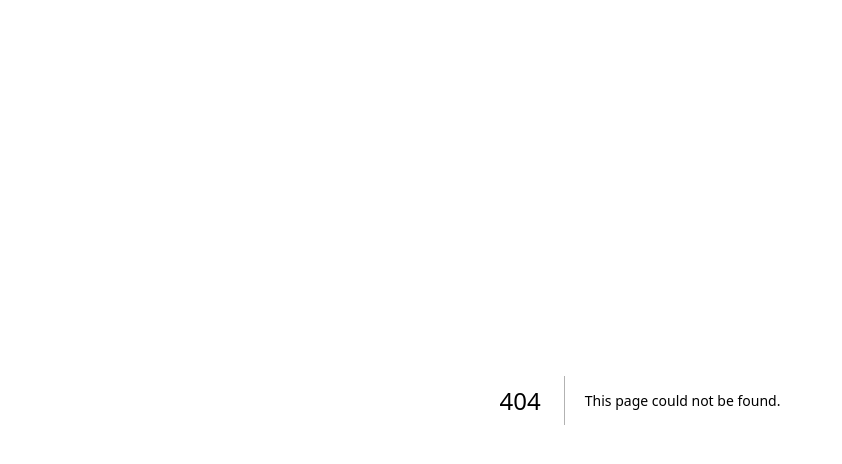
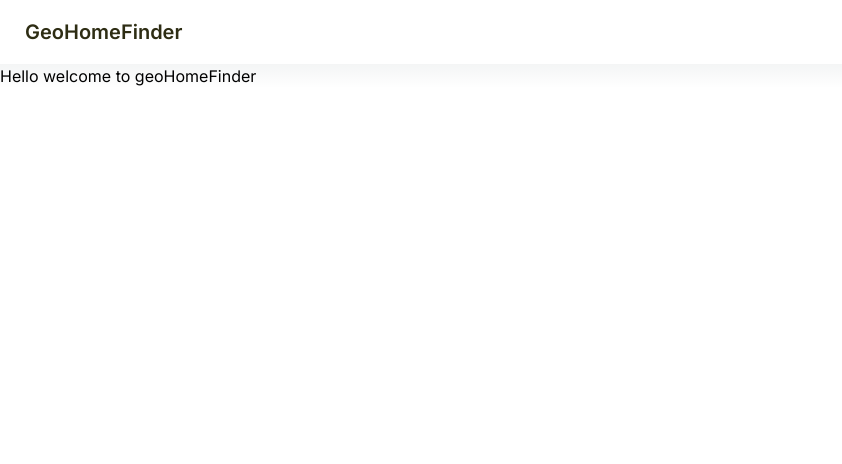
Before and after one commit to lokytech5/homefinder, a Next.js app: page /home in a window 1280 px wide. Before the commit this address had no page. Shown: the top 464 px of the page, without its empty margins (0-842 px from the left). Built offline with nearby package versions, Linux system fonts and the light colour scheme.

Commit message:
Added Navigationbar

```diff
--- /dev/null
+++ b/app/components/Navbar/HamburgerMenu.tsx
@@ -0,0 +1,13 @@
+import React from 'react'
+
+const HamburgerMenu = () => {
+  return (
+    <div>
+         <label htmlFor="my-drawer-3" className="btn btn-square btn-ghost">
+              <svg xmlns="http://www.w3.org/2000/svg" className="h-5 w-5" fill="none" viewBox="0 0 24 24" stroke="currentColor"><path strokeLinecap="round" strokeLinejoin="round" strokeWidth="2" d="M4 6h16M4 12h16M4 18h7" /></svg>
+            </label>
+    </div>
+  )
+}
+
+export default HamburgerMenu
--- /dev/null
+++ b/app/components/Navbar/Navbar.tsx
@@ -0,0 +1,33 @@
+import React from 'react'
+import HamburgerMenu from './HamburgerMenu'
+import Link from 'next/link'
+
+const Navbar = () => {
+  return (
+    <div className='drawer'>
+    <input id="my-drawer-3" type="checkbox" className="drawer-toggle" />
+    <div className="drawer-content flex flex-col">
+      <div className="navbar bg-base-100 text-secondary-content">
+      <div className="flex-none lg:hidden">
+        <HamburgerMenu/>
+    </div>
+    <div className="flex-1">
+      <Link href="/home" className="btn btn-ghost normal-case text-xl">GeoHomeFinder</Link>
+    </div>
+
+         {/* <ThemeToggle/>
+         <DesktopMenu/> */}
+      <div className="flex-none">
+          {/* <Cart/>
+          <UserMenu/> */}
+      </div>
+    </div>
+    </div>
+
+    {/* <Drawer/> */}
+
+    </div>
+  )
+}
+
+export default Navbar
--- /dev/null
+++ b/app/home/page.tsx
@@ -0,0 +1,9 @@
+import React from 'react'
+
+const page = () => {
+  return (
+    <div>Hello welcome to geoHomeFinder</div>
+  )
+}
+
+export default page
--- a/app/layout.tsx
+++ b/app/layout.tsx
@@ -1,6 +1,7 @@
 import './globals.css'
 import type { Metadata } from 'next'
 import { Inter } from 'next/font/google'
+import Navbar from './components/Navbar/Navbar'
 
 const inter = Inter({ subsets: ['latin'] })
 
@@ -16,7 +17,10 @@ export default function RootLayout({
 }) {
   return (
     <html lang="en" data-theme="lemonade">
-      <body className={inter.className}>{children}</body>
+      <body className={inter.className}>
+        <Navbar/>
+        <main>{children}</main>
+        </body>
     </html>
   )
 }
```
